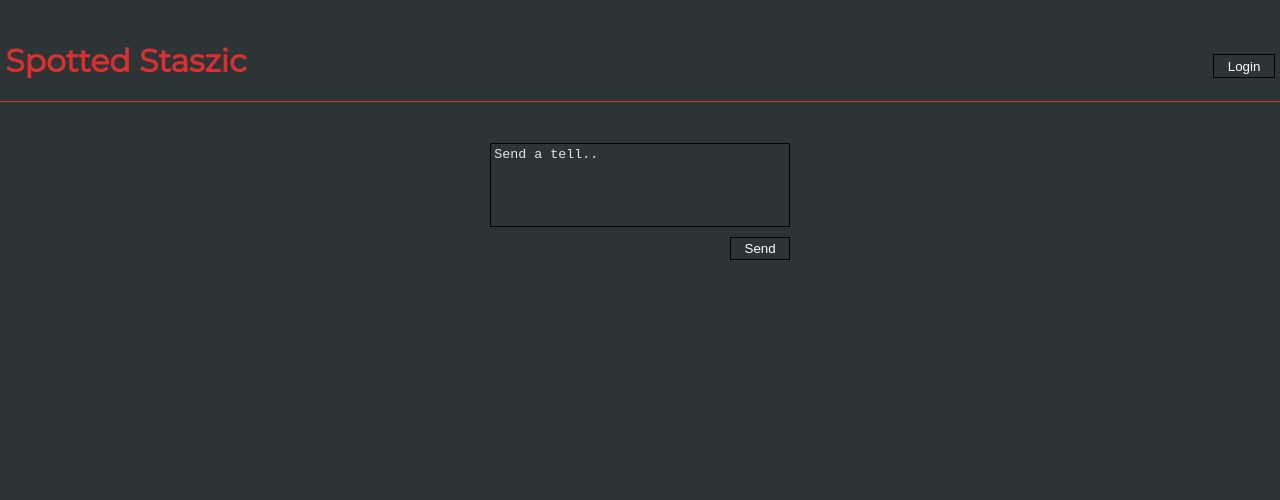
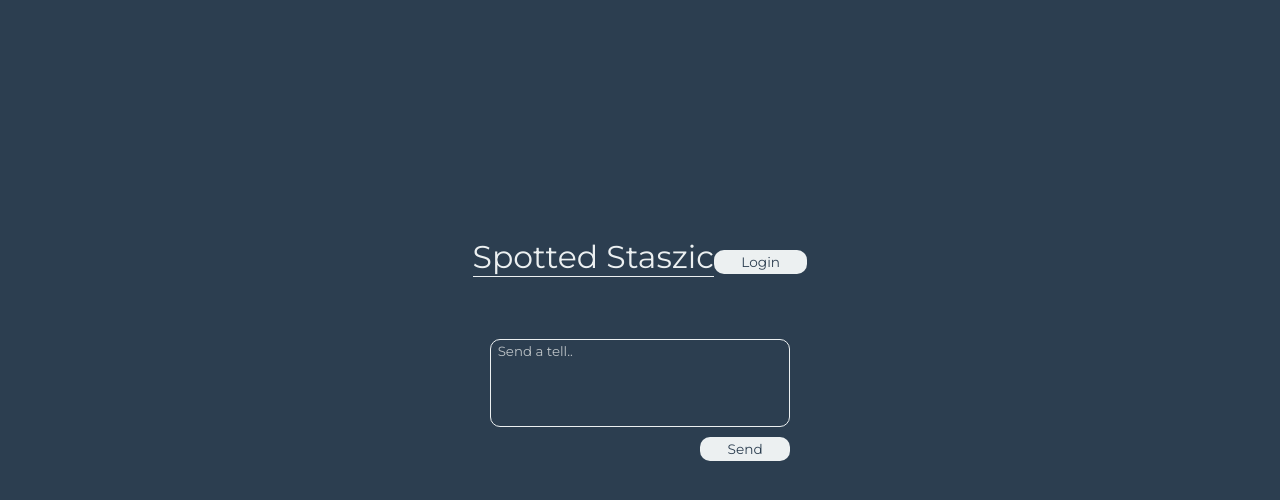
Before and after one commit to snoh666/anon-ask-react, a React (Create React App) app: page / in a window 1280 px wide. Shown: the top 500 px of the page. Built offline with nearby package versions, Linux system fonts and the light colour scheme.

Commit message:
Upgraded styling and ui design

```diff
--- a/src/App.js
+++ b/src/App.js
@@ -15,7 +15,9 @@ function App({ firebase }) {
   const [loggedUser, setLoggedUser] = useState('');
 
   const theme = {
-    fontColor: 'white'
+    fontColor: '#ECF0F1',
+    hoverColor: '#BDC3C7',
+    bgColor: '#2C3E50'
   }
 
   return (
--- a/src/components/styled-components/Button.js
+++ b/src/components/styled-components/Button.js
@@ -2,12 +2,23 @@ import styled from 'styled-components';
 
 const Button = styled.button`
   margin: 10px 0 0;
-  padding: .25em 1em;
-  background: none;
-  border: 1px solid black;
+  padding: .3em 2em;
+  font-weight: 500;
+  font-size: .65em;
+  background: ${props => props.theme.fontColor};
+  border: none;
+  border-radius: 10px;
   display: inline;
   cursor: pointer;
-  color: ${props => props.tellCheck ? '#d63031' : props.theme.fontColor}
+  color: ${props => props.theme.bgColor};
+  transition: all .5s ease;
+
+    font-family: 'Montserrat',
+    sans-serif;
+
+  &:hover{
+    background: ${props => props.theme.hoverColor};
+  }
 `;
 
 
--- a/src/components/styled-components/ComponentWrapper.js
+++ b/src/components/styled-components/ComponentWrapper.js
@@ -2,7 +2,7 @@ import styled from 'styled-components';
 
 const ComponentWrapper = styled.div`
   width: 100%;
-  min-height: 100%;
+  height: 100%;
   display: flex;
   flex-direction: column;
   align-items: center;
--- a/src/components/styled-components/Header.js
+++ b/src/components/styled-components/Header.js
@@ -7,9 +7,12 @@ const Header = styled.header`
   padding: 1em .25em;
   flex-direction: row;
   align-items: center;
-  justify-content: space-between;
-  border-bottom: 1px solid #d63031;
-  color: #d63031;
+  justify-content: center;
+
+  & h2 {
+    font-weight: lighter;
+    border-bottom: 1px solid ${props => props.theme.fontColor};
+  }
 `;
 
 export default Header;
--- a/src/components/styled-components/HeaderUser.js
+++ b/src/components/styled-components/HeaderUser.js
@@ -1,7 +1,7 @@
 import styled from 'styled-components';
 
 const UserHead = styled.div`
-  color: #d63031;
+  color: ${props => props.theme.fontColor};
   font-size: .75em;
   & > span{
     margin: 0 5px;
--- a/src/components/styled-components/TextArea.js
+++ b/src/components/styled-components/TextArea.js
@@ -3,13 +3,16 @@ import styled from 'styled-components';
 const TextArea = styled.textarea`
   resize: none;
   width: 100%;
-  padding: .25em;
+  padding: .25em .5em;
   background: none;
-  border: 1px solid black;
+  border: 1.5px solid ${props => props.theme.fontColor};
+  border-radius: 10px;
   color: ${props => props.theme.fontColor};
+    font-family: 'Montserrat',
+    sans-serif;
 
   &::placeholder{
-    color: #dfe6e9
+    color: #BDC3C7;
   }
 `;
 
--- a/src/components/styled-components/Wrapper.js
+++ b/src/components/styled-components/Wrapper.js
@@ -5,7 +5,7 @@ const Wrapper = styled.div`
   flex-direction: column;
   align-items: center;
   width: 100vw;
-  min-height: 100vh;
+  height: 100vh;
   color: ${props => props.theme.fontColor}
 `;
 
--- a/src/index.css
+++ b/src/index.css
@@ -10,7 +10,7 @@ body{
   font-family: 'Montserrat',
   sans-serif;
   font-size: 21px;
-  background: #2d3436;
+  background: #2C3E50;
 }
 
 a{
```
